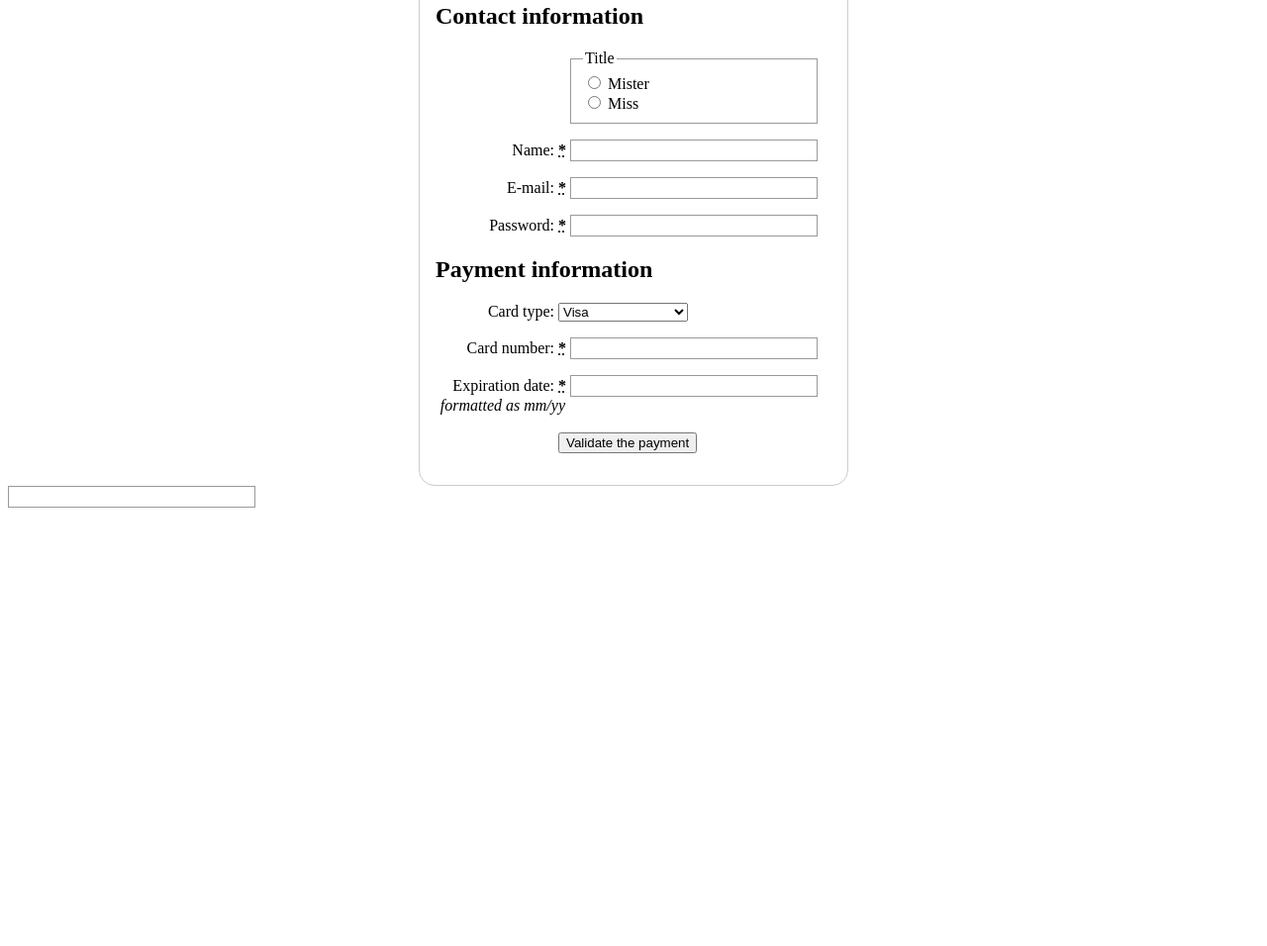
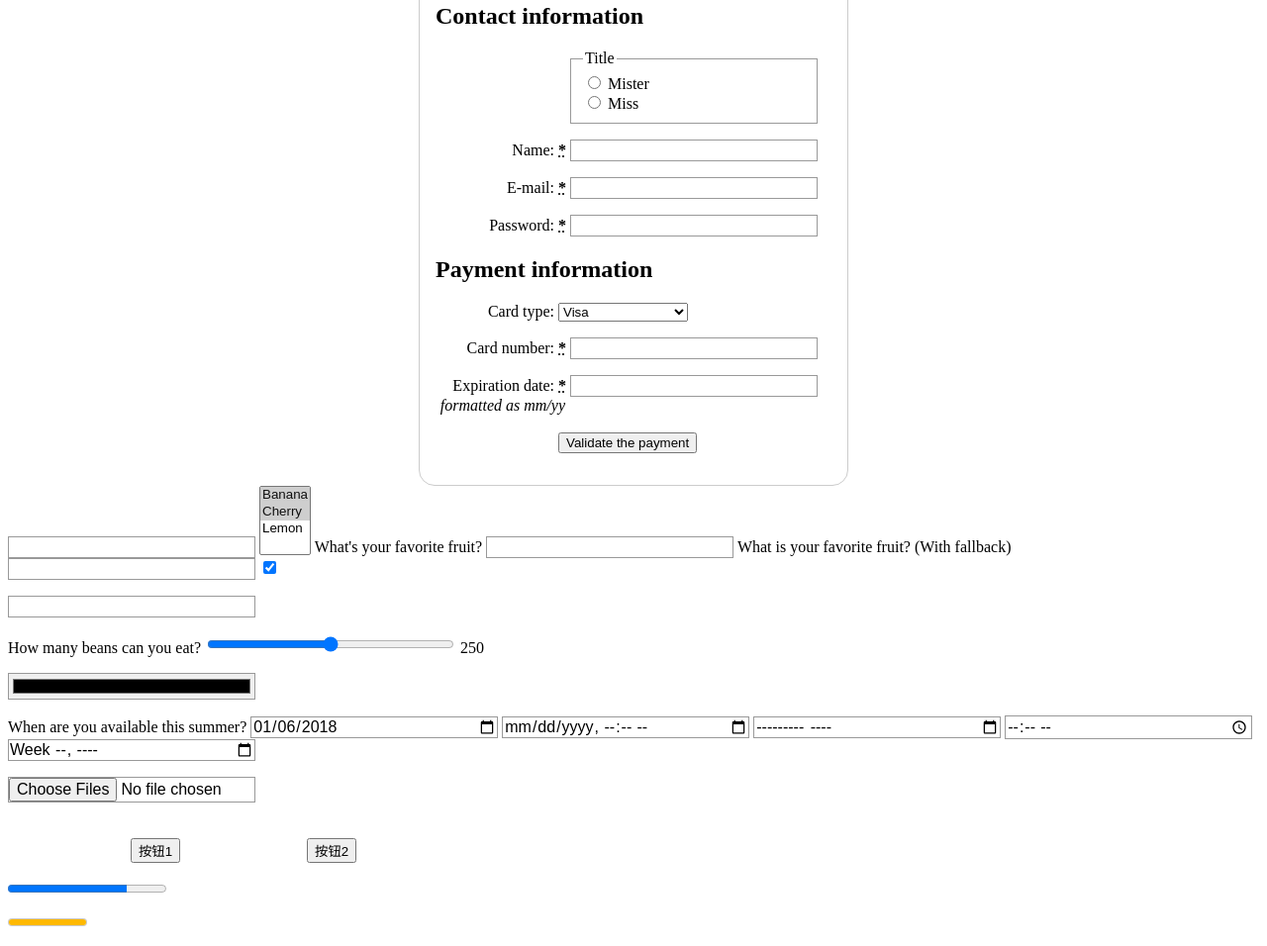
Before and after one commit to leon-js/javascript_stu, a plain HTML site: page html/form.html in a window 1280 px wide. Shown: the part 160-1116 px from the top of the page at 99% size. Before the commit the page ends 800 px from the top, so only its background shows below. Drawn offline with Linux system fonts and the light colour scheme.

Commit message:
表单练习

```diff
--- a/html/form.html
+++ b/html/form.html
@@ -83,5 +83,96 @@
     </form>
 
     <input type="search" name="search">
+    <select multiple id="multi" name="multi">
+  <option selected="">Banana</option>
+  <option selected="">Cherry</option>
+  <option>Lemon</option>
+</select>
+<label for="myFruit">What's your favorite fruit?</label>
+<input type="text" name="myFruit" id="myFruit" list="mySuggestion">
+<datalist id="mySuggestion">
+  <option>Apple</option>
+  <option>Banana</option>
+  <option>Blackberry</option>
+  <option>Blueberry</option>
+  <option>Lemon</option>
+  <option>Lychee</option>
+  <option>Peach</option>
+  <option>Pear</option>
+</datalist>
+
+<label for="myFruit">What is your favorite fruit? (With fallback)</label>
+<input type="text" id="myFruit" name="fruit" list="fruitList">
+
+<datalist id="fruitList">
+  <label for="suggestion">or pick a fruit</label>
+  <select id="suggestion" name="altFruit">
+    <option>Apple</option>
+    <option>Banana</option>
+    <option>Blackberry</option>
+    <option>Blueberry</option>
+    <option>Lemon</option>
+    <option>Lychee</option>
+    <option>Peach</option>
+    <option>Pear</option>
+  </select>
+</datalist>
+<input type="checkbox" checked id="carrots" name="carrots" value="carrots">
+<p>
+	<input type="number" name="age" id="age" min="1" max="10" step="2">
+</p>
+<p>
+	<label for="beans">How many beans can you eat?</label>
+<input type="range" name="beans" id="beans" min="0" max="500" step="10">
+<span class="beancount"></span>
+</p>
+<p>
+	<input width="20px;" type="color" name="color" id="color">
+</p>
+<p>
+	<label for="myDate">When are you available this summer?</label>
+<input type="date" name="myDate" value="2018-01-06" id="myDate">
+<input type="datetime-local" name="datetime" id="datetime">
+<input type="month" name="month" id="month">
+<input type="time" name="time" id="time">
+<input type="week" name="week" id="week">
+</p>
+<p>
+	<input type="file" name="file" id="file" accept="image/*" multiple>
+	<input type="hidden" id="timestamp" name="timestamp" value="1286705410">
+</p>
+<p>
+	<button type="button" id="btn1" onclick="alert('我是按钮1的弹框')" >按钮1</button>
+<button type="button" id="btn2">按钮2</button>
+</p>
+<p>
+	<progress max="100" value="75">75/100</progress>
+</p>
+<p>
+	<meter min="0" max="100" value="100" low="33" high="66" optimum="50">75</meter>
+</p>
+<script type="text/javascript">
+	var beans = document.querySelector('#beans');
+var count = document.querySelector('.beancount');
+
+count.textContent = beans.value;
+
+beans.oninput = function() {
+  count.textContent = beans.value;
+}
+
+
+const BTN1 = document.getElementById('btn1');
+    const BTN2 = document.getElementById('btn2');
+    //给按钮2添加点击事件
+    BTN1.onclick = function(){
+    	alert("nihaoya")
+    }
+    BTN2.addEventListener('click', () => {
+        BTN1.onclick(); //按钮2点击后触发按钮1的onclick
+        //BTN1.click(); //按钮2点击后触发按钮1的click 效果一样
+    });
+
+</script>
   </body>
 </html>
```
